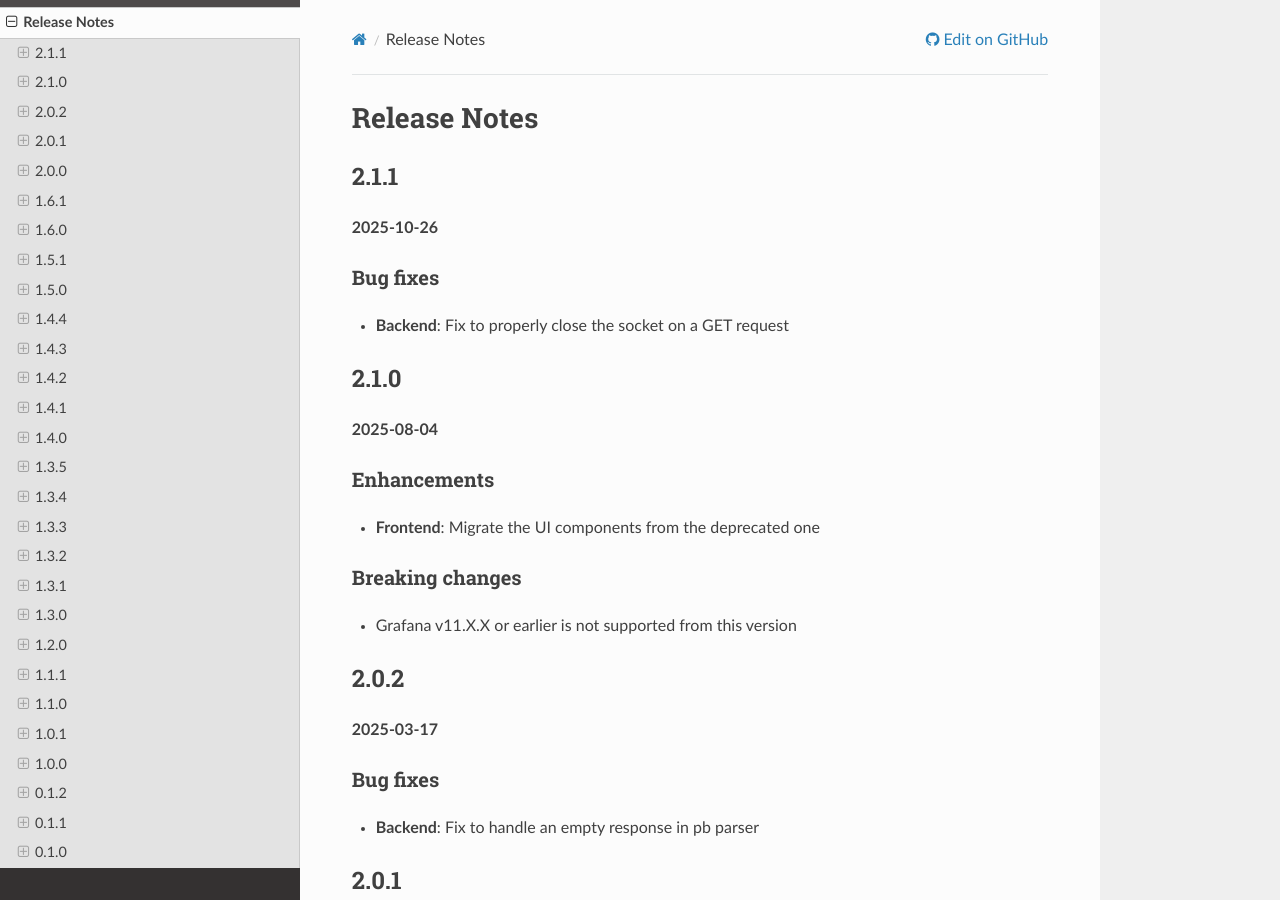
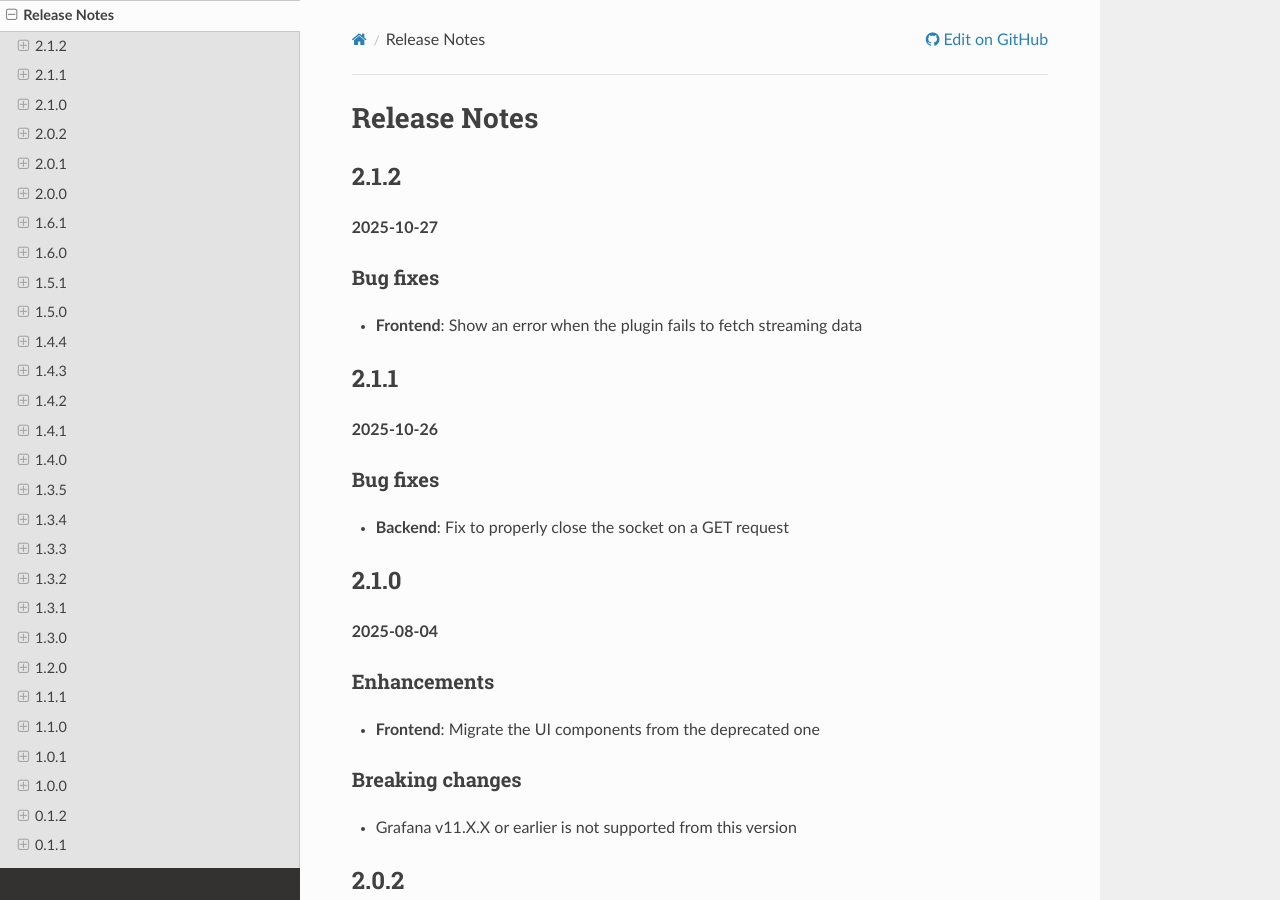
Before and after one commit to sasaki77/archiverappliance-datasource, a Sphinx documentation site: the page built from docs/releases.md, in a window 1280 px wide and 900 px high. Built offline with Sphinx 7.4.7 and the Read the Docs theme 3.1.0, drawn with Linux system fonts in a browser that asks for light colours.

Commit message:
REL: update for 2.1.2 release

```diff
--- a/docs/releases.md
+++ b/docs/releases.md
@@ -1,4 +1,11 @@
 # Release Notes
+## 2.1.2
+
+**2025-10-27**
+
+### Bug fixes
+- **Frontend**: Show an error when the plugin fails to fetch streaming data
+
 ## 2.1.1
 
 **2025-10-26**
--- a/package.json
+++ b/package.json
@@ -2,7 +2,7 @@
   "name": "sasaki77-archiver-appliance",
   "alerting": true,
   "private": true,
-  "version": "2.1.1",
+  "version": "2.1.2",
   "description": "ArchiverAppliance",
   "main": "index.js",
   "scripts": {
```
Also changed, not shown: CHANGELOG.md (+5 -0 lines).
